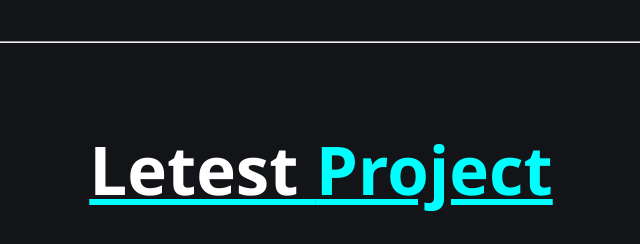
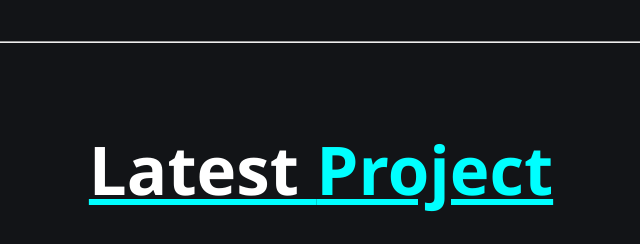
Before and after one commit to Veer-code-suh/My-Portfolio, a plain HTML site: page index.html in a window 1280 px wide. Shown: the part 2640-2884 px from the top of the page, 319-959 px from the left. Drawn offline with nearby package versions, Linux system fonts and the light colour scheme; grey boxes are pictures that could not be loaded.

Commit message:
Update index.html

```diff
--- a/index.html
+++ b/index.html
@@ -104,7 +104,7 @@
     <!--------------------------- Portfolio Section ------------------------------------------------>
 
     <section class="portfolio" id="portfolio">
-        <h2 class="heading">Letest <span>Project</span></h2>
+        <h2 class="heading">Latest <span>Project</span></h2>
 
         <div class="portfolio-container">
             <div class="portfolio-box">
```
